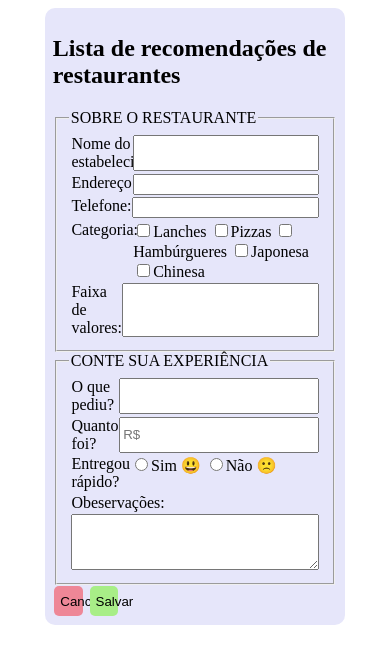
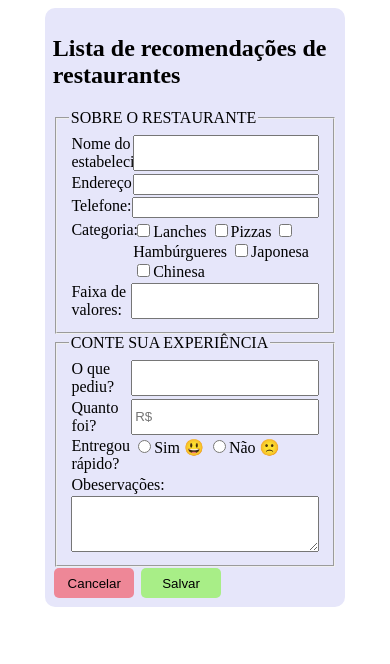
Before and after one commit to ce-cmiranda/hsm-html-css, a plain HTML site: page Ex 3 - Form Restaurante/index.html in a window 390 px wide. Drawn offline with Linux system fonts and the light colour scheme.

Commit message:
Ex 3 responsive button

```diff
--- a/Ex 3 - Form Restaurante/styles.css
+++ b/Ex 3 - Form Restaurante/styles.css
@@ -13,7 +13,7 @@
     width: 25%;
 }
 .col-75{
-    width: 100%;
+    width: 75%;
 }
 
 textarea{
@@ -26,14 +26,14 @@ textarea{
     background-color: rgb(238, 135, 151);
     border: none;
     border-radius: 5px;
-    width: 10%;
+    width: 80px;
     height: 30px;
     transition: 0.3s;
 
 }
 .cancelar:hover{
     background-color: rgb(199, 92, 108);
-    width: 12%;
+    width: 88px;
     height: 32px;
     font-weight: bold;
 }
@@ -43,14 +43,14 @@ textarea{
     background-color: rgb(168, 238, 135);
     border: none;
     border-radius: 5px;
-    width: 10%;
+    width: 80px;
     height: 30px;
     transition: 0.3s;
 }
 
 .salvar:hover{
     background-color: rgb(124, 196, 92);
-    width: 12%;
+    width: 88px;
     height: 32px;
     font-weight: bold;
 }
```
